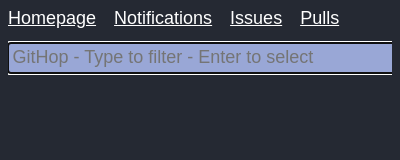
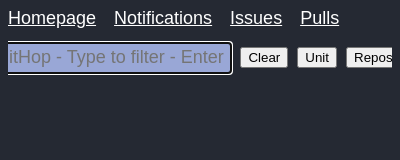
Before and after one commit to madprops/githop, a browser extension: page popup.html in a window 400 px wide. Drawn offline with Linux system fonts and the light colour scheme.

Commit message:
Filter buttons

```diff
--- a/popup.css
+++ b/popup.css
@@ -15,24 +15,37 @@
 }
 
 .link {
-  cursor: pointer;
   text-decoration: underline;
-  transition: text-shadow 250ms, box-shadow 250ms;
 }
 
-.link:hover {
-  text-shadow: 0 0 1rem currentColor;
+#filter_container {
+  display: flex;
+  align-items: center;
+  justify-content: center;
+  flex-direction: row;
+  width: 100%;
+  margin-bottom: 1rem;
 }
 
 #filter {
   position: relative;
   background-color: #99A7D6;
   border-width: 0;
-  margin-bottom: 1rem;
-  width: 100%;
   font-size: 1rem;
   padding: 0.25rem;
   color: black;
+  flex-grow: 1;
+}
+
+#filter_buttons {
+  display: flex;
+  flex-direction: row;
+  flex-shrink: 0;
+  flex-grow: 0;
+  margin-left: 0.5rem;
+  margin-right: 0.5rem;
+  gap: 0.5rem;
+  height: 100%;
 }
 
 #list {
@@ -59,3 +72,12 @@
   border-color: white;
   background-color: #2B303B;
 }
+
+.action {
+  cursor: pointer;
+  transition: text-shadow 250ms, box-shadow 250ms;
+}
+
+.action:hover {
+  text-shadow: 0 0 1rem currentColor;
+}
--- a/popup.html
+++ b/popup.html
@@ -5,8 +5,14 @@
   </head>
   <body>
     <div id="links"></div>
-    <input type="text" id="filter" placeholder="GitHop - Type to filter - Enter to select" autocomplete="off">
+
+    <div id="filter_container">
+      <input type="text" id="filter" placeholder="GitHop - Type to filter - Enter to select" autocomplete="off">
+      <div id="filter_buttons"></div>
+    </div>
+
     <div id="list"></div>
+
     <script src="popup.js"></script>
   </body>
 </html>
--- a/popup.js
+++ b/popup.js
@@ -4,16 +4,29 @@
 const history_months = 12
 const remove_get_parameters = true
 const remove_hash_parameters = true
-const linkmap = [
+const links_map = [
   {name: "Homepage", url: "https://github.com"},
   {name: "Notifications", url: "https://github.com/notifications"},
   {name: "Issues", url: "https://github.com/issues"},
   {name: "Pulls", url: "https://github.com/pulls"},
 ]
+const filter_buttons_map = [
+  {name: "Clear", callback: function () {
+    filter.value = ""
+    do_filter()
+  }},
+  {name: "Unit", callback: function () {
+    do_filter(1)
+  }},
+  {name: "Repos", callback: function () {
+    do_filter(2)
+  }},
+]
 
 // DOM elements
 const links  = document.querySelector("#links")
 const filter = document.querySelector("#filter")
+const filter_buttons = document.querySelector("#filter_buttons")
 const list = document.querySelector("#list")
 
 // Used on Enter
@@ -25,7 +38,7 @@
   let added = []
   let escaped = escape_special_chars(root_url)
   let regex = new RegExp(`^${escaped}`, "i")
-  let used_urls = linkmap.map(x => x.url)
+  let used_urls = links_map.map(x => x.url)
 
   for (let item of items) {
     if (!item.url.startsWith(root_url)) {
@@ -145,7 +158,7 @@
 }
 
 // Filter the list with the filter's value
-function do_filter () {
+function do_filter (level = 0) {
   selected_item = undefined
   let words = filter.value.toLowerCase().split(" ").filter(x => x !== "")
   let selected = false
@@ -153,6 +166,12 @@
   for (let item of get_items()) {
     let item_text = item.textContent.toLowerCase()
     let includes = words.every(x => item_text.includes(x))
+
+    if (level > 0) {
+      if (item.textContent.split("/").length !== level) {
+        includes = false
+      }
+    }
 
     if (includes) {
       item.style.display = "initial"
@@ -167,11 +186,13 @@
   }
 }
 
+// Add links to the top
 function create_links () {
-  for (let link of linkmap) {
+  for (let link of links_map) {
     let el = document.createElement("div")
     el.textContent = link.name
     el.classList.add("link")
+    el.classList.add("action")
 
     // Avoid reference problems
     let url = link.url
@@ -181,6 +202,25 @@
     })
 
     links.append(el)
+  }
+}
+
+// Add buttons next to the filter
+function create_filter_buttons () {
+  for (let button of filter_buttons_map) {
+    let el = document.createElement("button")
+    el.textContent = button.name
+    el.classList.add("filter_button")
+    el.classList.add("action")
+
+    // Avoid reference problems
+    let callback = button.callback
+
+    el.addEventListener("click", function (e) {
+      callback()
+    })
+
+    filter_buttons.append(el)
   }
 }
 
@@ -237,6 +277,9 @@
 // Place the links at the top
 create_links()
 
+// Place the filter buttons
+create_filter_buttons()
+
 // Do the history search
 browser.history.search({
   text: root_url,
```
Also changed, not shown: manifest.json.
